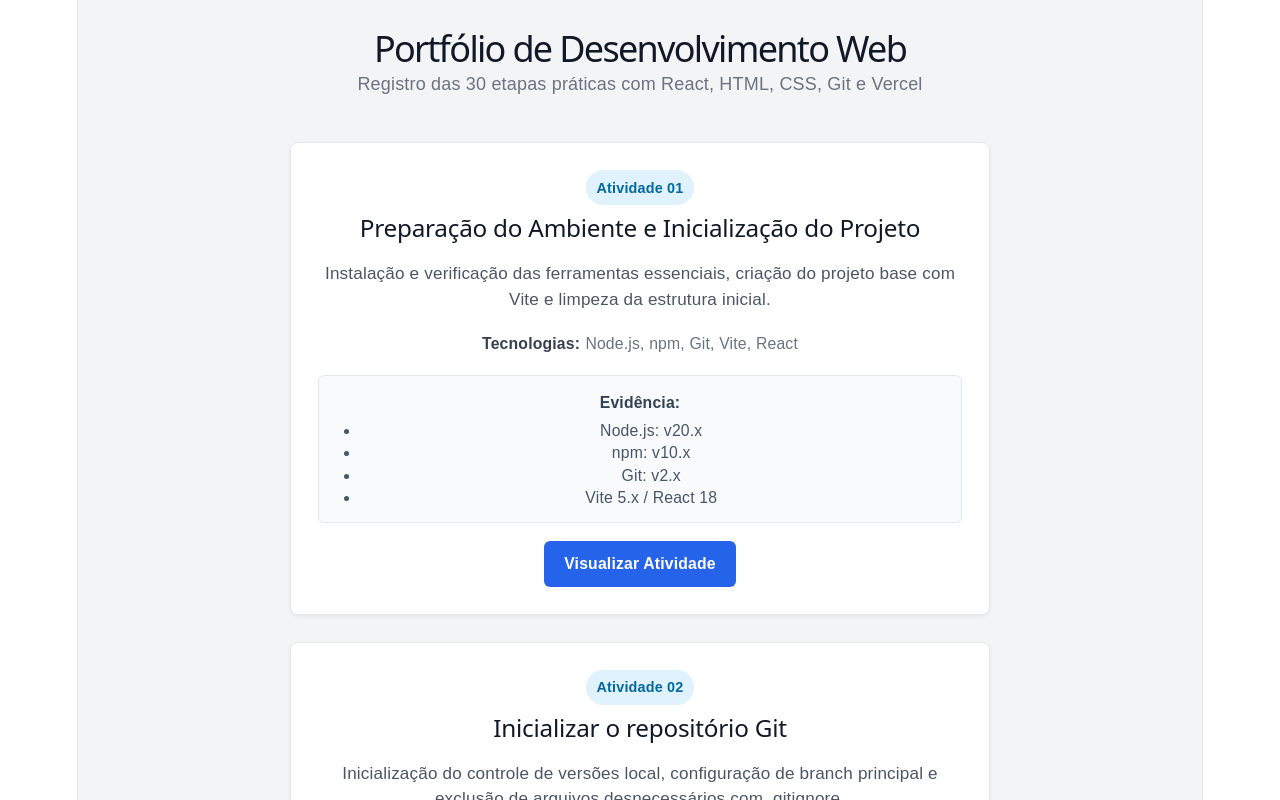
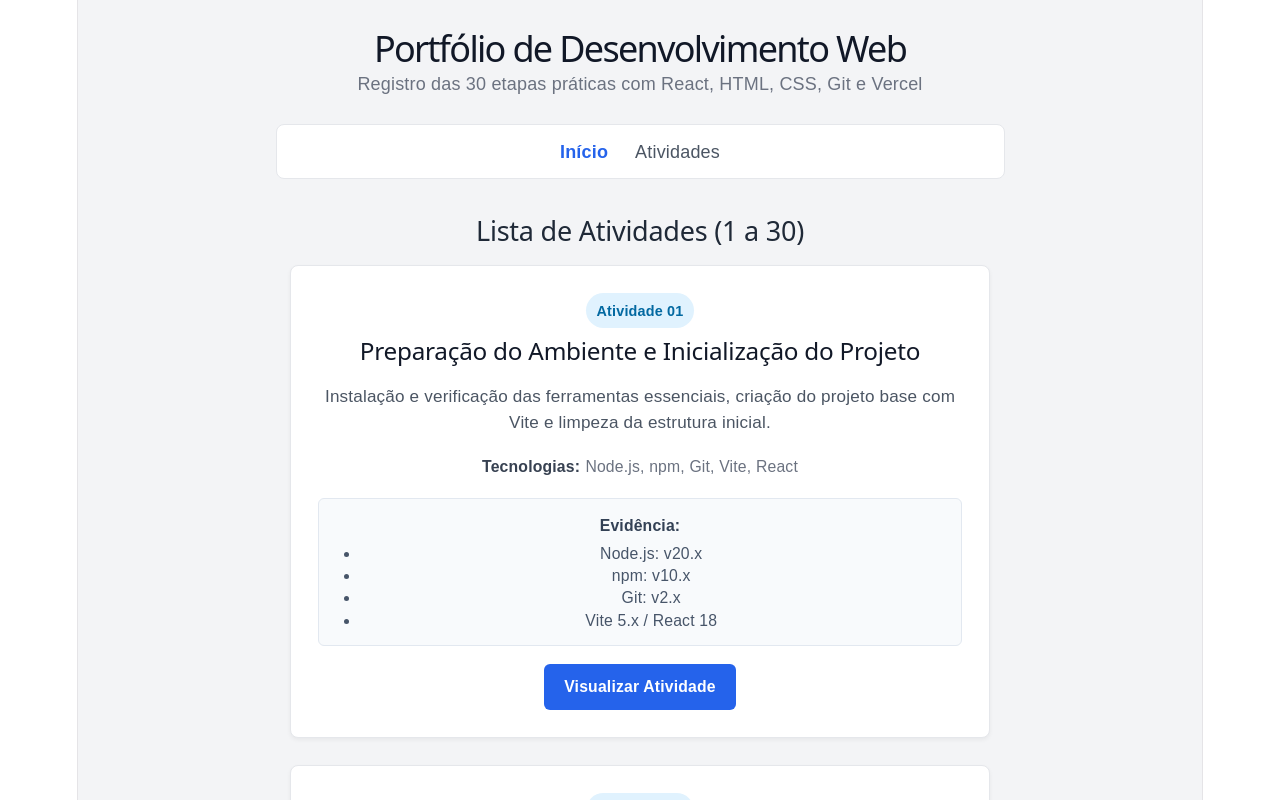
Before and after one commit to Heitorab06/Desenvolvimento-FullStack, a React (Vite) app in the folder roteiro_pratica/: page / in a window 1280 px wide. Shown: the top 800 px of the page. Built offline with nearby package versions, Linux system fonts and the light colour scheme.

Commit message:
feat: criar estrutura semântica da homepage

```diff
--- a/roteiro_pratica/src/App.jsx
+++ b/roteiro_pratica/src/App.jsx
@@ -11,7 +11,7 @@ export default function App() {
       color: '#1f2937',
       padding: '2rem 1rem'
     }}>
-      <header style={{ textAlign: 'center', marginBottom: '2.5rem' }}>
+      <header style={{ textAlign: 'center', marginBottom: '1.5rem' }}>
         <h1 style={{ fontSize: '2rem', margin: '0 0 0.5rem 0', color: '#111827' }}>
           Portfólio de Desenvolvimento Web
         </h1>
@@ -20,7 +20,27 @@ export default function App() {
         </p>
       </header>
 
+      <nav style={{
+        display: 'flex',
+        justifyContent: 'center',
+        gap: '1.5rem',
+        marginBottom: '2rem',
+        padding: '0.75rem',
+        backgroundColor: '#ffffff',
+        borderRadius: '8px',
+        maxWidth: '700px',
+        margin: '0 auto 2rem auto',
+        border: '1px solid #e5e7eb'
+      }}>
+        <a href="#inicio" style={{ color: '#2563eb', textDecoration: 'none', fontWeight: 'bold' }}>Início</a>
+        <a href="#atividades" style={{ color: '#4b5563', textDecoration: 'none' }}>Atividades</a>
+      </nav>
+
       <main style={{ maxWidth: '700px', margin: '0 auto' }}>
+        <section id="atividades">
+          <h2 style={{ fontSize: '1.5rem', color: '#1f2937', marginBottom: '1rem' }}>
+            Lista de Atividades (1 a 30)
+          </h2>
           {listaAtividades.map((item) => (
             <Card
               key={item.id}
@@ -33,7 +53,19 @@ export default function App() {
             >
             </Card>
           ))}
+        </section>
       </main>
+
+      <footer style={{
+        textAlign: 'center',
+        marginTop: '3rem',
+        padding: '1.5rem',
+        borderTop: '1px solid #e5e7eb',
+        color: '#6b7280',
+        fontSize: '0.875rem'
+      }}>
+        <p>© 2026 Heitor Barreto - Universidade Senai Cimatec</p>
+      </footer>
     </div>
   );
 }
```
Lines whose indentation alone changed are shown as unchanged.
